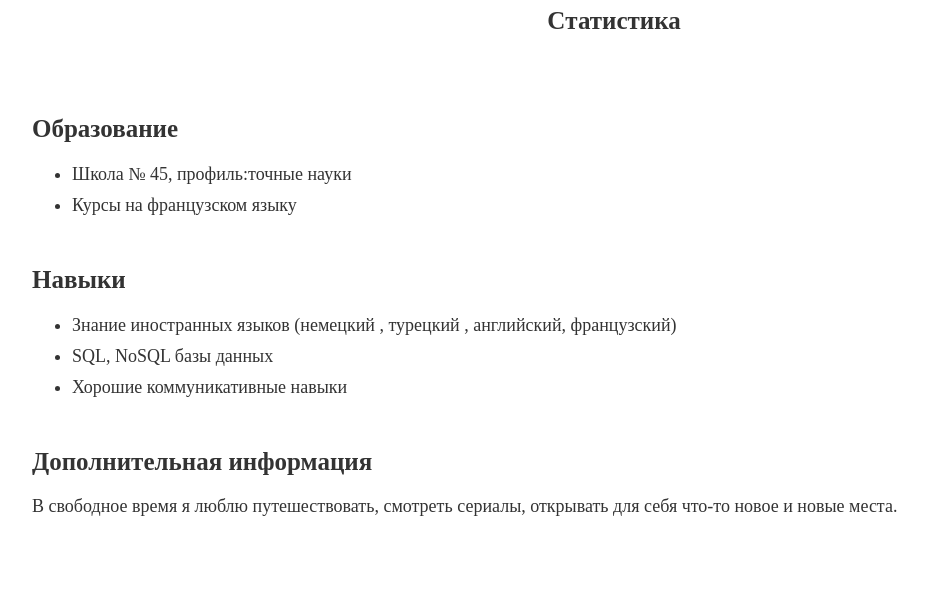
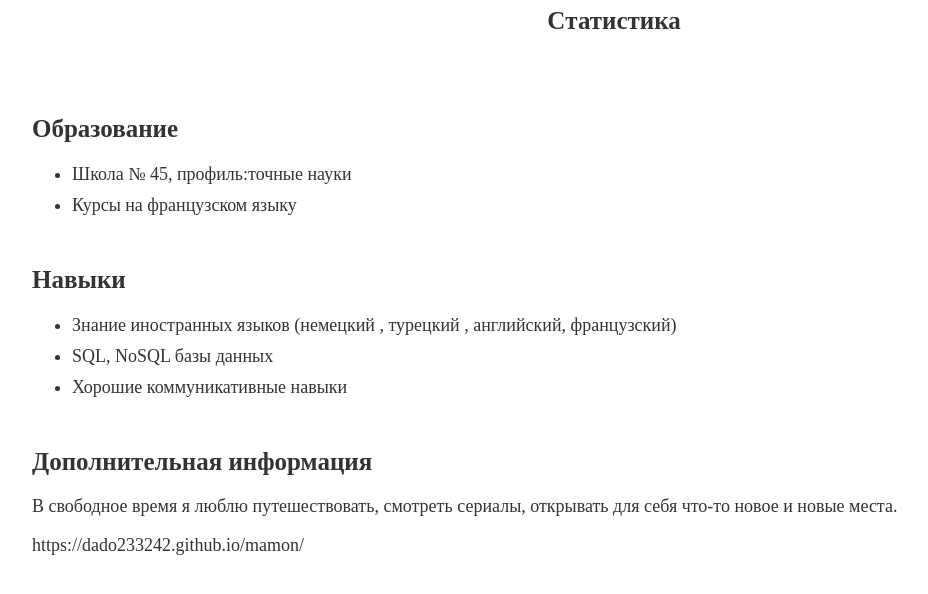
Before and after one commit to Dado233242/Dado233242.github.io, a plain HTML site: page index.html in a window 1280 px wide. Shown: the part 122-716 px from the top of the page, without its empty margins (26-954 px from the left). Drawn offline with Linux system fonts and the light colour scheme.

Commit message:
Ajout du lien de MAMON

```diff
--- a/index.html
+++ b/index.html
@@ -34,6 +34,7 @@
     <section>
       <h2>Дополнительная информация</h2>
       <p> В свободное время я люблю путешествовать, смотреть сериалы, открывать для себя что-то новое и новые места.</p>
+      <P>https://dado233242.github.io/mamon/</P>
     </section>
   </main>
 </body>
```
